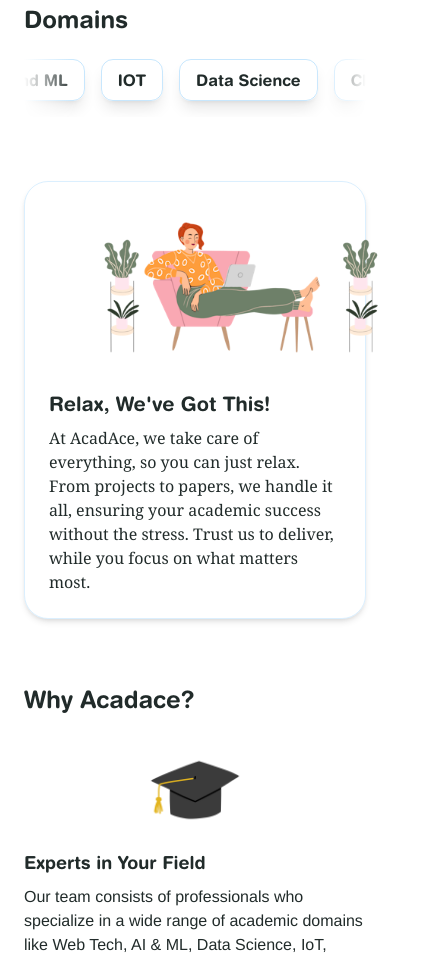
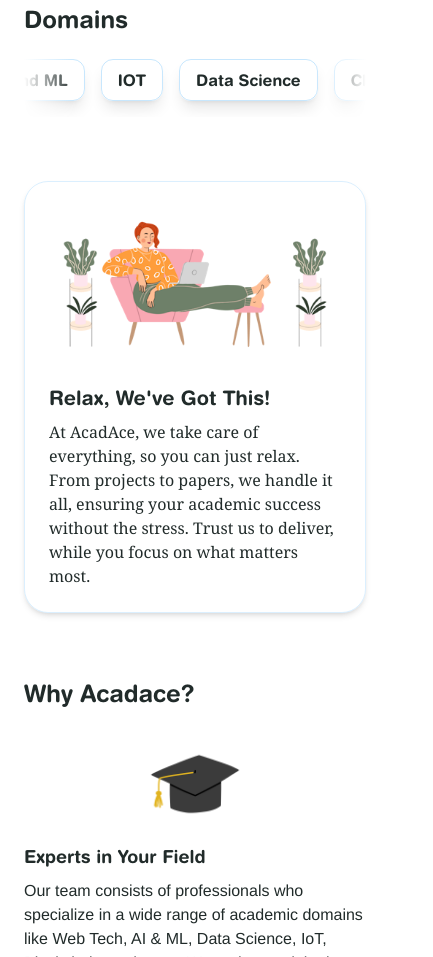
Before and after one commit to kumarayushkumar/acadace, an Astro site: page / in a window 390 px wide. Shown: the part 945-1902 px from the top of the page, 433 px wide, since content can reach past the window. Built offline with nearby package versions, Linux system fonts and the light colour scheme; Astro itself is replaced by a stand-in of ours.

Commit message:
Update relax section styling and layout for better responsiveness and alignment

```diff
--- a/src/components/relax.astro
+++ b/src/components/relax.astro
@@ -3,13 +3,14 @@
 import relax from '../images/illustrations/relax.png'
 ---
 
-<section id="relax" class="py-6 md:py-14 px-6 md:px-12 lg:px-36 max-w-screen-2xl mx-auto">
+<section id="relax" class="py-6 md:py-14 px-6 md:px-12 lg:px-36 max-w-screen-2
+xl mx-auto">
   <div
-    class="rounded-3xl shadow-md md:shadow-lg border-[1px] border-secondary/20 flex flex-col md:flex-row justify-center py-6 sm:py-8 md:py-14 gap-6 sm:gap-10 md:gap-24 px-6 sm:px-8 md:px-10">
+    class="rounded-3xl shadow-md md:shadow-lg border-[1px] border-secondary/20 flex flex-col lg:flex-row justify-center py-6 sm:py-8 md:py-14 gap-6 sm:gap-10 md:gap-12 items-center lg:gap-20 px-6 sm:px-8 md:px-10">
     <Image
       src={relax}
       alt="Relax"
-      class="max-w-96 md:max-w-fit px-10 md:px-0"
+      class="w-full h-full"
     />
     <div class="font-medium flex flex-col justify-center gap-2 md:gap-4">
       <h2 class="text-xl md:text-2xl font-semibold font-main">
```
